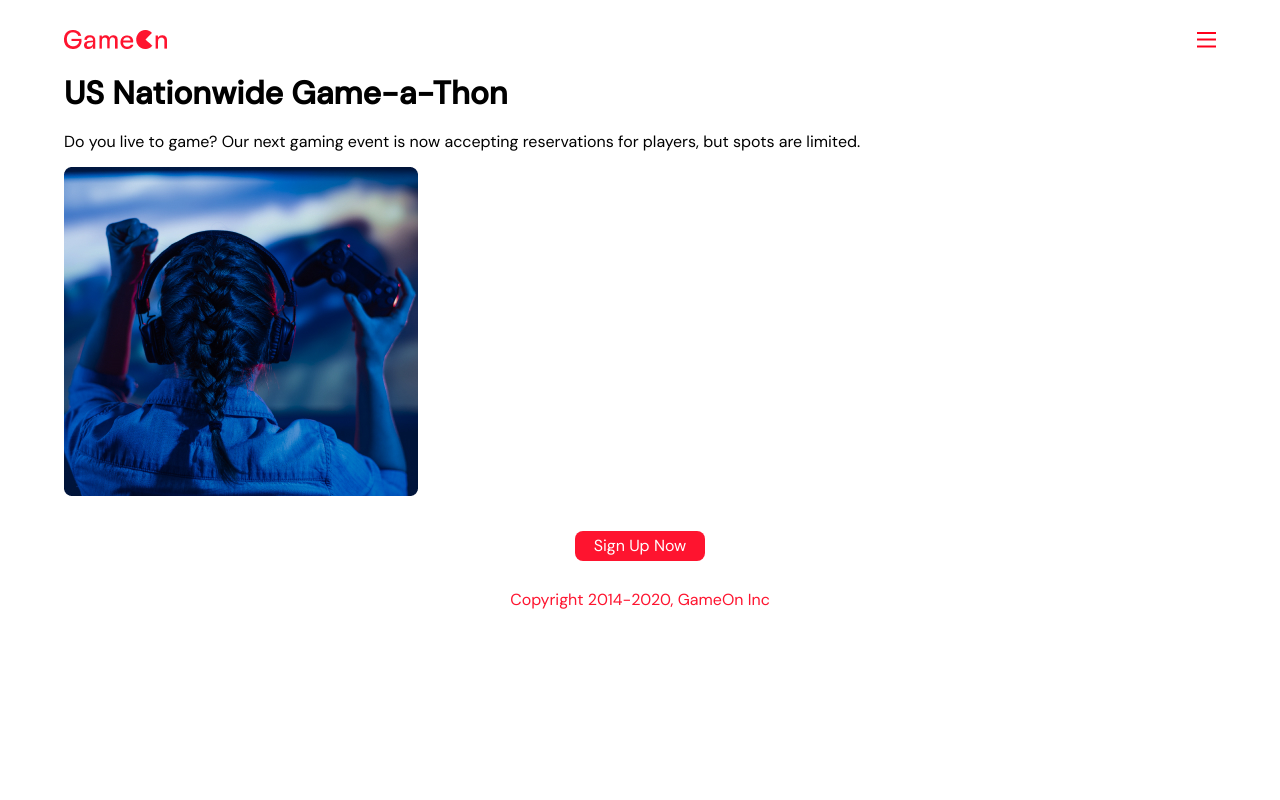
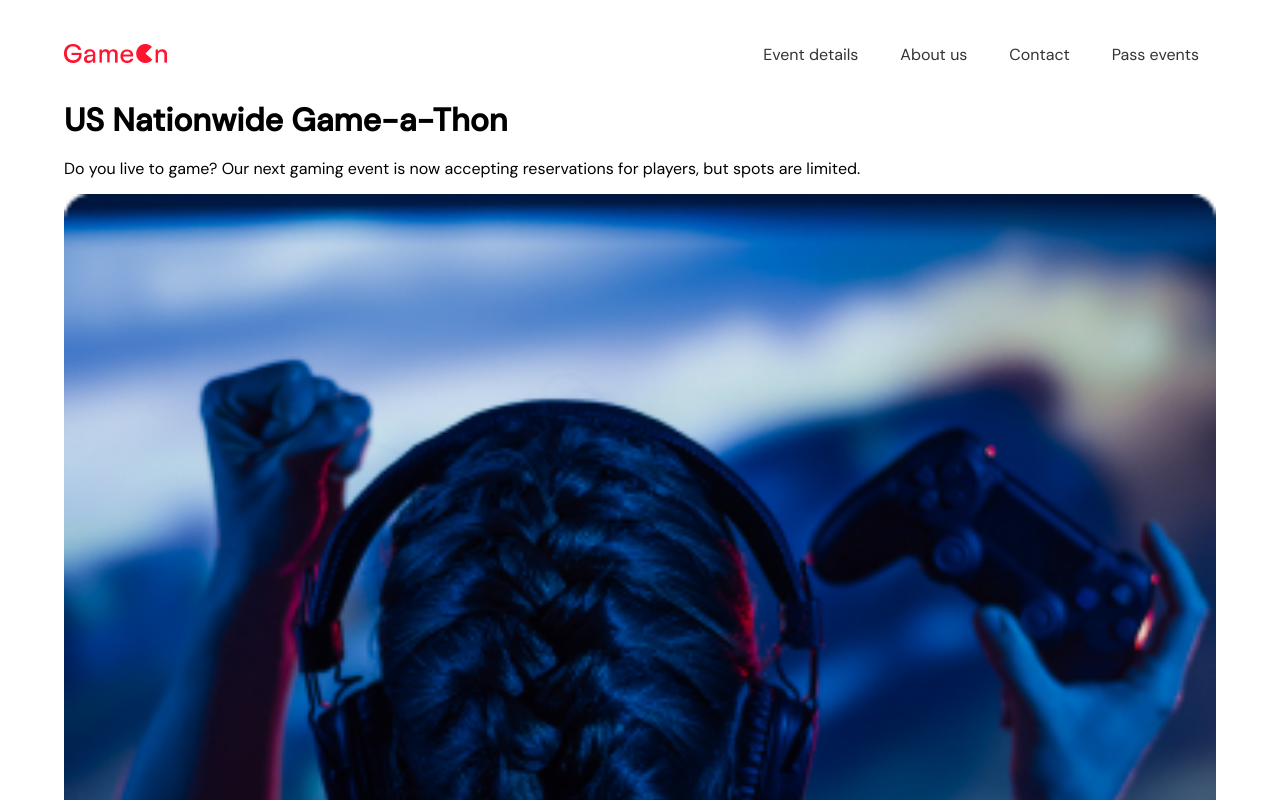
Before and after one commit to tdimnet/CSS-back-to-school, a plain HTML site: page index.html in a window 1280 px wide. Shown: the top 800 px of the page. Drawn offline with Linux system fonts and the light colour scheme.

Commit message:
Design main content for desktop

```diff
--- a/css/main.css
+++ b/css/main.css
@@ -15,12 +15,16 @@ font-family: 'Roboto', sans-serif;
 
 
 /* General Settings */
+* {
+    box-sizing: border-box;
+}
+
 body {
     font-family: 'DM Sans', sans-serif;
 }
 
 img {
-    max-width: 100%;
+    width: 100%;
 }
 
 
@@ -39,6 +43,33 @@ img {
     display: flex;
     justify-content: space-between;
     margin-top: 30px;
+}
+
+.main-nav {
+    display: none;
+}
+
+.nav-ul {
+    list-style-type: none;
+    display: grid;
+    grid-template-columns: repeat(4, max-content);
+    grid-column-gap: 8px;
+    padding-left: 0;
+}
+
+.navigation-item a {
+    color: var(--black);
+    text-decoration: none;
+    padding: 8px 16px;
+    transition: .4s;
+    border-radius: var(--br-radius);
+    border: 1px solid var(--white);
+}
+
+
+.navigation-item a:hover {
+    background-color: var(--torch-red);
+    color: var(--white);
 }
 
 
@@ -78,3 +109,14 @@ img {
   color: var(--torch-red);
   text-align: center;
 }
+
+
+@media screen and (min-width: 768px) {
+    .burger-nav-wrapper {
+        display: none;
+    }
+
+    .main-nav {
+        display: block;
+    }
+}
--- a/index.html
+++ b/index.html
@@ -21,6 +21,22 @@
             <img class="burger-nav-img" src="assets/burger-nav.png" alt="Icône du
             burger de navigation" />
         </div>
+        <nav class="main-nav">
+            <ul class="nav-ul">
+                <li class="navigation-item">
+                    <a href="#">Event details</a>
+                </li>
+                <li class="navigation-item">
+                    <a href="#">About us</a>
+                </li>
+                <li class="navigation-item">
+                    <a href="#">Contact</a>
+                </li>
+                <li class="navigation-item">
+                    <a href="#">Pass events</a>
+                </li>
+            </ul>
+        </nav>
     </header>
     <main class="w-90 main-content">
         <h1 class="main-title">
```
